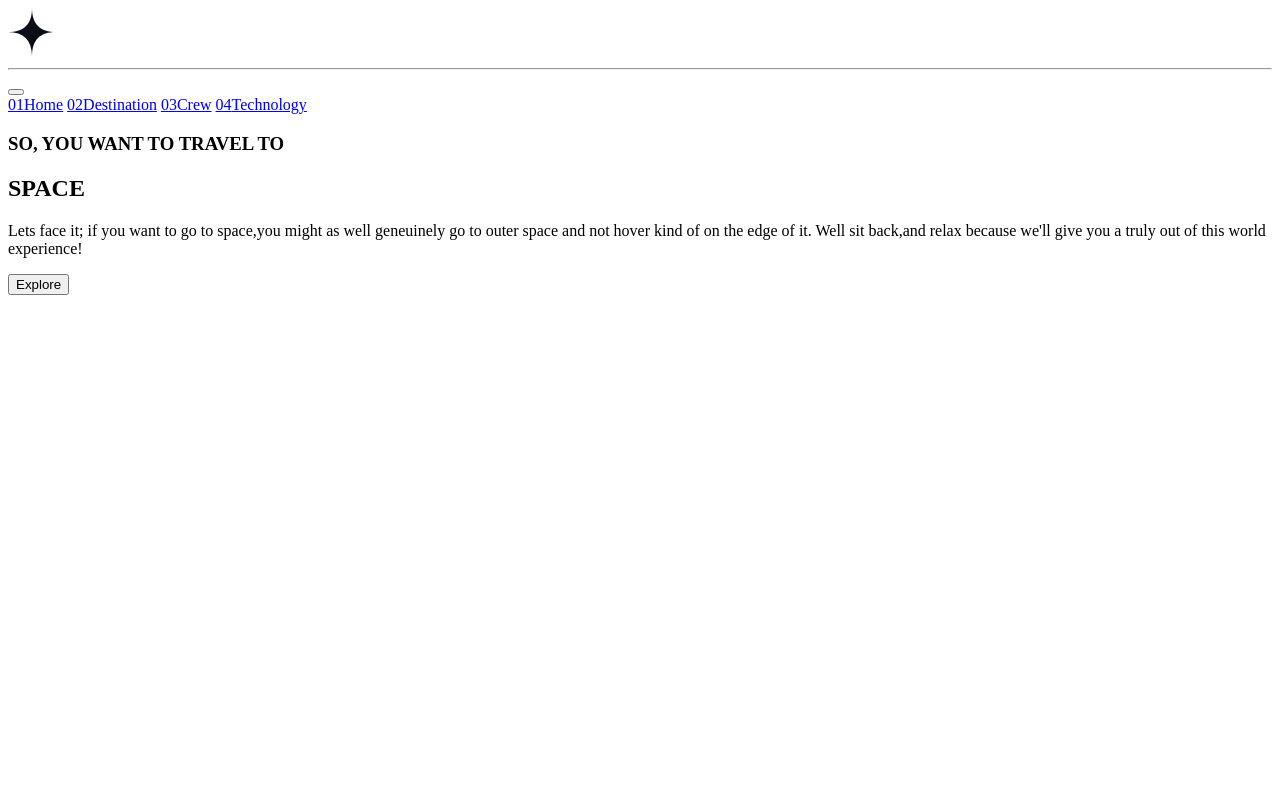
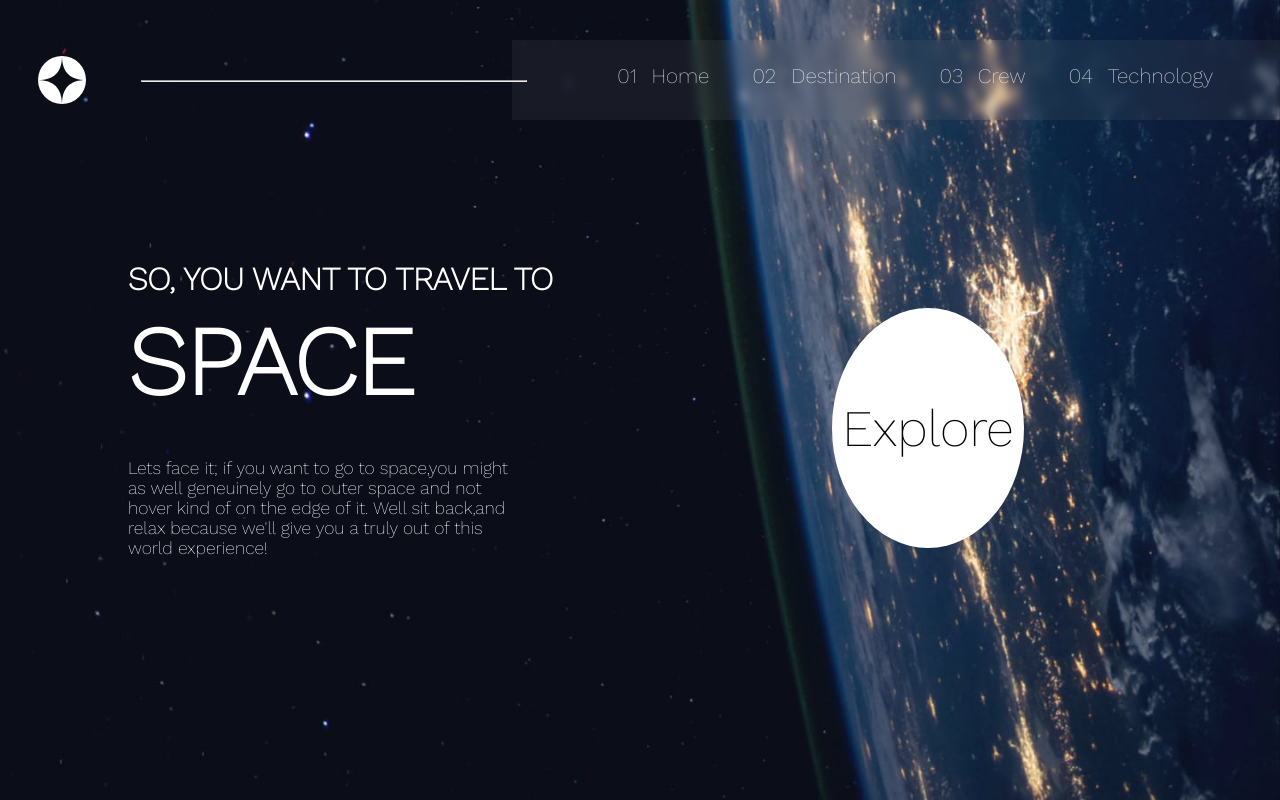
Before and after one commit to harsh7800/space-tourists, a plain HTML site: page index.html in a window 1280 px wide. Drawn offline with nearby package versions, Linux system fonts and the light colour scheme; the site is published under a folder, as on GitHub Pages, so addresses that start at the root find nothing.

Commit message:
fixing css path

```diff
--- a/index.html
+++ b/index.html
@@ -9,7 +9,7 @@
       <link rel="preconnect" href="https://fonts.gstatic.com" crossorigin>
       <link href="https://fonts.googleapis.com/css2?family=Bitter:wght@700&family=Epilogue:wght@500;700&family=Josefin+Sans:wght@100&family=Oswald:wght@300&family=PT+Serif&family=Rubik&family=Ubuntu:wght@500&family=Varela+Round&family=Work+Sans:wght@200&display=swap"
             rel="stylesheet">
-      <link rel="stylesheet" href="/home.css">
+      <link rel="stylesheet" href="./home.css">
 </head>
 <body>
       <nav class="navbar-container">
```
